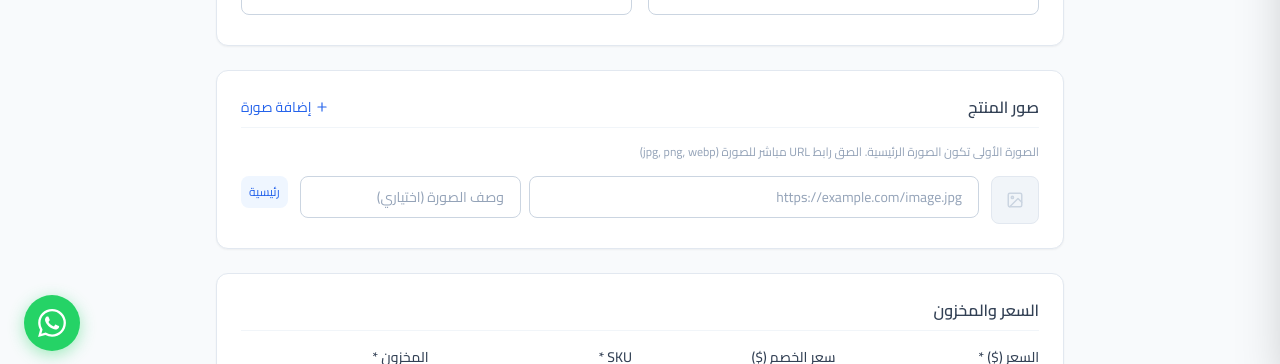
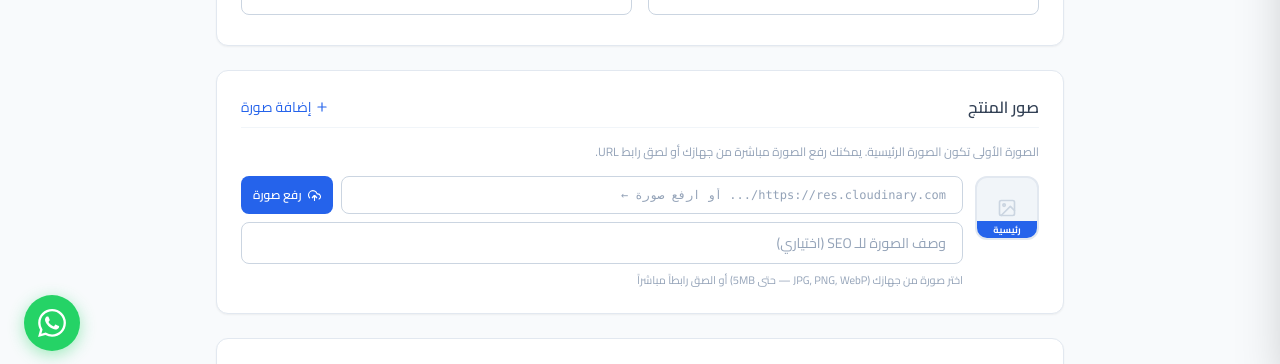
Before and after one commit to Anwaretoo1/techstore, a Next.js app in the folder frontend/: page /admin/products/new in a window 1280 px wide. Shown: the part 425-789 px from the top of the page. Built offline with nearby package versions, Linux system fonts and the light colour scheme; no server answers.

Commit message:
Add Cloudinary image upload: API route + ImageUpload component in admin forms

```diff
--- a/frontend/package.json
+++ b/frontend/package.json
@@ -11,6 +11,7 @@
   "dependencies": {
     "axios": "^1.7.2",
     "bcryptjs": "^2.4.3",
+    "cloudinary": "^2.9.0",
     "clsx": "^2.1.1",
     "js-cookie": "^3.0.5",
     "jsonwebtoken": "^9.0.2",
--- a/frontend/src/app/admin/products/[id]/edit/page.tsx
+++ b/frontend/src/app/admin/products/[id]/edit/page.tsx
@@ -3,9 +3,10 @@
 import { useState, useEffect } from 'react';
 import { useRouter, useParams } from 'next/navigation';
 import Link from 'next/link';
-import { FiArrowRight, FiPlus, FiTrash2, FiSave, FiImage } from 'react-icons/fi';
+import { FiArrowRight, FiPlus, FiTrash2, FiSave } from 'react-icons/fi';
 import { productsApi, categoriesApi } from '@/lib/api';
 import { toast } from 'react-hot-toast';
+import ImageUpload from '@/components/admin/ImageUpload';
 import type { Category, Specification } from '@/types';
 
 interface ImageEntry { url: string; alt: string; }
@@ -136,30 +137,20 @@ export default function EditProductPage() {
               <FiPlus size={14} /> إضافة صورة
             </button>
           </div>
-          <p className="text-xs text-slate-400">الصورة الأولى تكون الصورة الرئيسية. الصق رابط URL مباشر للصورة</p>
-          {images.map((img, i) => (
-            <div key={i} className="flex gap-3 items-start">
-              <div className="w-12 h-12 rounded-lg bg-slate-100 border border-slate-200 overflow-hidden shrink-0 flex items-center justify-center">
-                {img.url ? (
-                  // eslint-disable-next-line @next/next/no-img-element
-                  <img src={img.url} alt="" className="w-full h-full object-contain" onError={(e) => { (e.target as HTMLImageElement).style.display = 'none'; }} />
-                ) : (
-                  <FiImage size={18} className="text-slate-300" />
-                )}
-              </div>
-              <div className="flex-1 grid grid-cols-1 md:grid-cols-3 gap-2">
-                <div className="md:col-span-2">
-                  <input value={img.url} onChange={(e) => updateImage(i, 'url', e.target.value)} className="input-field text-sm" placeholder="https://example.com/image.jpg" />
-                </div>
-                <input value={img.alt} onChange={(e) => updateImage(i, 'alt', e.target.value)} className="input-field text-sm" placeholder="وصف الصورة (اختياري)" />
-              </div>
-              {i === 0 ? (
-                <span className="text-xs bg-primary-50 text-primary-600 px-2 py-2 rounded-lg shrink-0">رئيسية</span>
-              ) : (
-                <button type="button" onClick={() => removeImage(i)} className="p-2 text-red-500 hover:bg-red-50 rounded-lg shrink-0"><FiTrash2 size={14} /></button>
-              )}
-            </div>
-          ))}
+          <p className="text-xs text-slate-400">الصورة الأولى تكون الصورة الرئيسية. يمكنك رفع الصورة مباشرة من جهازك أو لصق رابط URL.</p>
+          <div className="space-y-3">
+            {images.map((img, i) => (
+              <ImageUpload
+                key={i}
+                url={img.url}
+                alt={img.alt}
+                onUrlChange={(url) => updateImage(i, 'url', url)}
+                onAltChange={(alt) => updateImage(i, 'alt', alt)}
+                isPrimary={i === 0}
+                onRemove={i > 0 ? () => removeImage(i) : undefined}
+              />
+            ))}
+          </div>
         </div>
 
         {/* Pricing & Stock */}
--- a/frontend/src/app/admin/products/new/page.tsx
+++ b/frontend/src/app/admin/products/new/page.tsx
@@ -3,9 +3,10 @@
 import { useState, useEffect } from 'react';
 import { useRouter } from 'next/navigation';
 import Link from 'next/link';
-import { FiArrowRight, FiPlus, FiTrash2, FiSave, FiImage } from 'react-icons/fi';
+import { FiArrowRight, FiPlus, FiTrash2, FiSave } from 'react-icons/fi';
 import { productsApi, categoriesApi } from '@/lib/api';
 import { toast } from 'react-hot-toast';
+import ImageUpload from '@/components/admin/ImageUpload';
 import type { Category, Specification } from '@/types';
 
 interface ImageEntry { url: string; alt: string; }
@@ -114,42 +115,20 @@ export default function NewProductPage() {
               <FiPlus size={14} /> إضافة صورة
             </button>
           </div>
-          <p className="text-xs text-slate-400">الصورة الأولى تكون الصورة الرئيسية. الصق رابط URL مباشر للصورة (jpg, png, webp)</p>
-          {images.map((img, i) => (
-            <div key={i} className="flex gap-3 items-start">
-              <div className="w-12 h-12 rounded-lg bg-slate-100 border border-slate-200 overflow-hidden shrink-0 flex items-center justify-center">
-                {img.url ? (
-                  // eslint-disable-next-line @next/next/no-img-element
-                  <img src={img.url} alt="" className="w-full h-full object-contain" onError={(e) => { (e.target as HTMLImageElement).style.display = 'none'; }} />
-                ) : (
-                  <FiImage size={18} className="text-slate-300" />
-                )}
-              </div>
-              <div className="flex-1 grid grid-cols-1 md:grid-cols-3 gap-2">
-                <div className="md:col-span-2">
-                  <input
-                    value={img.url}
-                    onChange={(e) => updateImage(i, 'url', e.target.value)}
-                    className="input-field text-sm"
-                    placeholder="https://example.com/image.jpg"
-                  />
-                </div>
-                <input
-                  value={img.alt}
-                  onChange={(e) => updateImage(i, 'alt', e.target.value)}
-                  className="input-field text-sm"
-                  placeholder="وصف الصورة (اختياري)"
-                />
-              </div>
-              {i === 0 ? (
-                <span className="text-xs bg-primary-50 text-primary-600 px-2 py-2 rounded-lg shrink-0">رئيسية</span>
-              ) : (
-                <button type="button" onClick={() => removeImage(i)} className="p-2 text-red-500 hover:bg-red-50 rounded-lg shrink-0">
-                  <FiTrash2 size={14} />
-                </button>
-              )}
-            </div>
-          ))}
+          <p className="text-xs text-slate-400">الصورة الأولى تكون الصورة الرئيسية. يمكنك رفع الصورة مباشرة من جهازك أو لصق رابط URL.</p>
+          <div className="space-y-3">
+            {images.map((img, i) => (
+              <ImageUpload
+                key={i}
+                url={img.url}
+                alt={img.alt}
+                onUrlChange={(url) => updateImage(i, 'url', url)}
+                onAltChange={(alt) => updateImage(i, 'alt', alt)}
+                isPrimary={i === 0}
+                onRemove={i > 0 ? () => removeImage(i) : undefined}
+              />
+            ))}
+          </div>
         </div>
 
         {/* Pricing & Stock */}
--- /dev/null
+++ b/frontend/src/components/admin/ImageUpload.tsx
@@ -0,0 +1,142 @@
+'use client';
+
+import { useRef, useState } from 'react';
+import { FiUploadCloud, FiImage, FiX, FiLoader } from 'react-icons/fi';
+import { toast } from 'react-hot-toast';
+import Cookies from 'js-cookie';
+
+interface Props {
+  url: string;
+  alt?: string;
+  onUrlChange: (url: string) => void;
+  onAltChange?: (alt: string) => void;
+  label?: string;
+  isPrimary?: boolean;
+  onRemove?: () => void;
+}
+
+export default function ImageUpload({ url, alt = '', onUrlChange, onAltChange, label, isPrimary, onRemove }: Props) {
+  const [uploading, setUploading] = useState(false);
+  const inputRef = useRef<HTMLInputElement>(null);
+
+  const handleFileChange = async (e: React.ChangeEvent<HTMLInputElement>) => {
+    const file = e.target.files?.[0];
+    if (!file) return;
+
+    // Reset the input so the same file can be re-selected
+    e.target.value = '';
+
+    setUploading(true);
+    const toastId = toast.loading('جاري رفع الصورة إلى Cloudinary...');
+
+    try {
+      const fd = new FormData();
+      fd.append('file', file);
+
+      const res = await fetch('/api/upload', {
+        method: 'POST',
+        headers: { Authorization: `Bearer ${Cookies.get('token') || ''}` },
+        body: fd,
+      });
+
+      const data = await res.json();
+      if (!res.ok || !data.success) throw new Error(data.message || 'فشل الرفع');
+
+      onUrlChange(data.url);
+      toast.success('تم رفع الصورة بنجاح ✓', { id: toastId });
+    } catch (err: unknown) {
+      toast.error((err as Error).message || 'فشل رفع الصورة', { id: toastId });
+    } finally {
+      setUploading(false);
+    }
+  };
+
+  return (
+    <div className="flex gap-3 items-start">
+      {/* Thumbnail preview */}
+      <div className="w-16 h-16 rounded-xl bg-slate-100 border-2 border-slate-200 overflow-hidden shrink-0 flex items-center justify-center relative">
+        {uploading ? (
+          <FiLoader size={20} className="text-primary-500 animate-spin" />
+        ) : url ? (
+          <img
+            src={url}
+            alt={alt}
+            className="w-full h-full object-contain"
+            onError={(e) => { (e.target as HTMLImageElement).style.display = 'none'; }}
+          />
+        ) : (
+          <FiImage size={20} className="text-slate-300" />
+        )}
+        {isPrimary && (
+          <span className="absolute bottom-0 left-0 right-0 text-center text-[9px] font-bold bg-primary-600 text-white py-0.5">
+            رئيسية
+          </span>
+        )}
+      </div>
+
+      {/* Inputs */}
+      <div className="flex-1 space-y-2">
+        {/* URL input + upload button row */}
+        <div className="flex gap-2">
+          <input
+            type="text"
+            value={url}
+            onChange={(e) => onUrlChange(e.target.value)}
+            className="input-field text-sm flex-1 font-mono text-xs"
+            placeholder="https://res.cloudinary.com/... أو ارفع صورة ←"
+            dir="ltr"
+          />
+          {/* Upload button */}
+          <button
+            type="button"
+            disabled={uploading}
+            onClick={() => inputRef.current?.click()}
+            className="flex items-center gap-1.5 bg-primary-600 hover:bg-primary-700 disabled:opacity-60 text-white text-xs font-semibold px-3 py-2 rounded-lg transition-colors shrink-0 whitespace-nowrap"
+          >
+            {uploading ? <FiLoader size={13} className="animate-spin" /> : <FiUploadCloud size={13} />}
+            {uploading ? 'جاري الرفع...' : 'رفع صورة'}
+          </button>
+
+          {/* Hidden file input */}
+          <input
+            ref={inputRef}
+            type="file"
+            accept="image/jpeg,image/png,image/webp,image/gif"
+            className="hidden"
+            onChange={handleFileChange}
+          />
+        </div>
+
+        {/* Alt text input */}
+        {onAltChange && (
+          <input
+            type="text"
+            value={alt}
+            onChange={(e) => onAltChange(e.target.value)}
+            className="input-field text-sm"
+            placeholder="وصف الصورة للـ SEO (اختياري)"
+          />
+        )}
+
+        {/* Drop zone hint */}
+        {!url && !uploading && (
+          <p className="text-[11px] text-slate-400">
+            اختر صورة من جهازك (JPG, PNG, WebP — حتى 5MB) أو الصق رابطاً مباشراً
+          </p>
+        )}
+      </div>
+
+      {/* Remove button */}
+      {onRemove && (
+        <button
+          type="button"
+          onClick={onRemove}
+          className="p-2 text-slate-400 hover:text-red-500 hover:bg-red-50 rounded-lg transition-colors shrink-0"
+          title="حذف هذه الصورة"
+        >
+          <FiX size={16} />
+        </button>
+      )}
+    </div>
+  );
+}
```
Also changed, not shown: frontend/src/app/api/upload/route.ts (added, +52 -0 lines), 2 other files (tests, documents, lock files or other folders).
